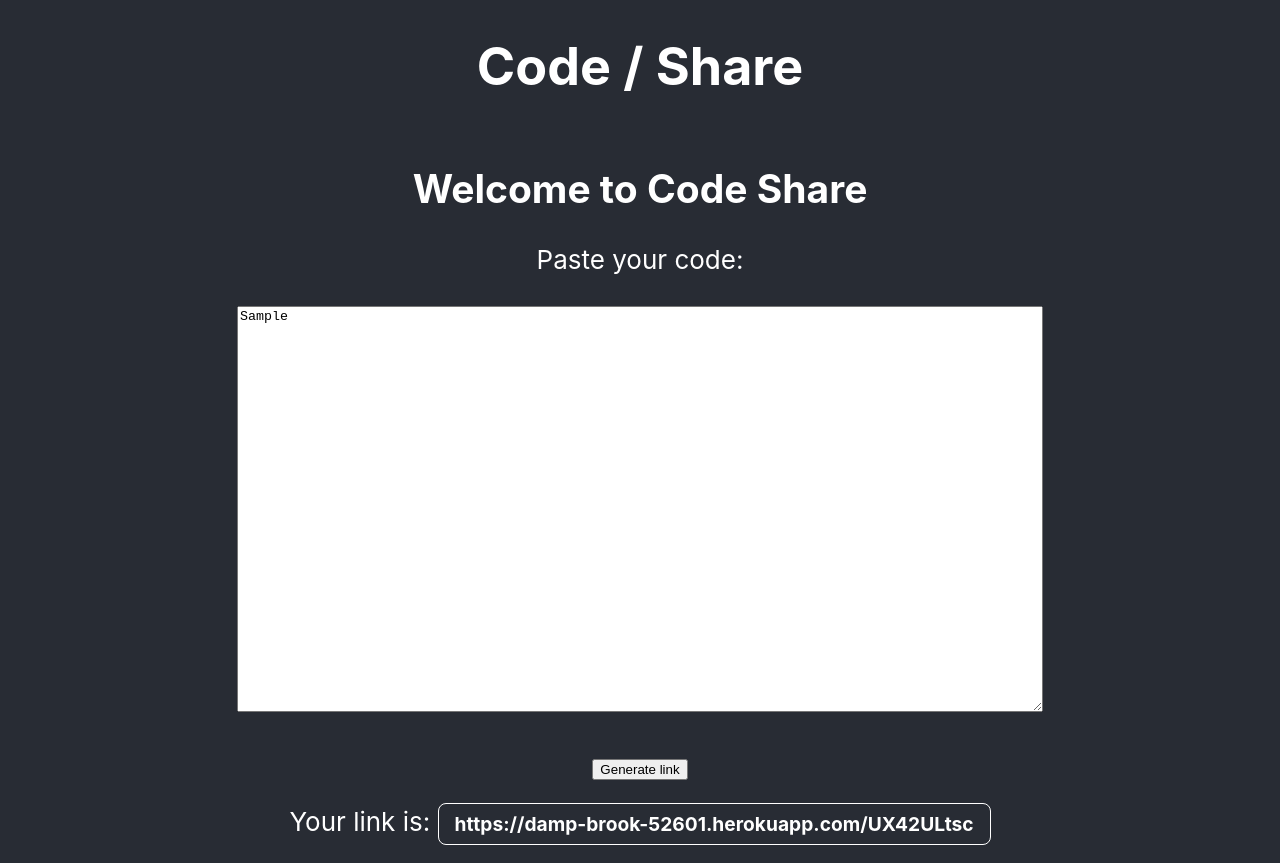
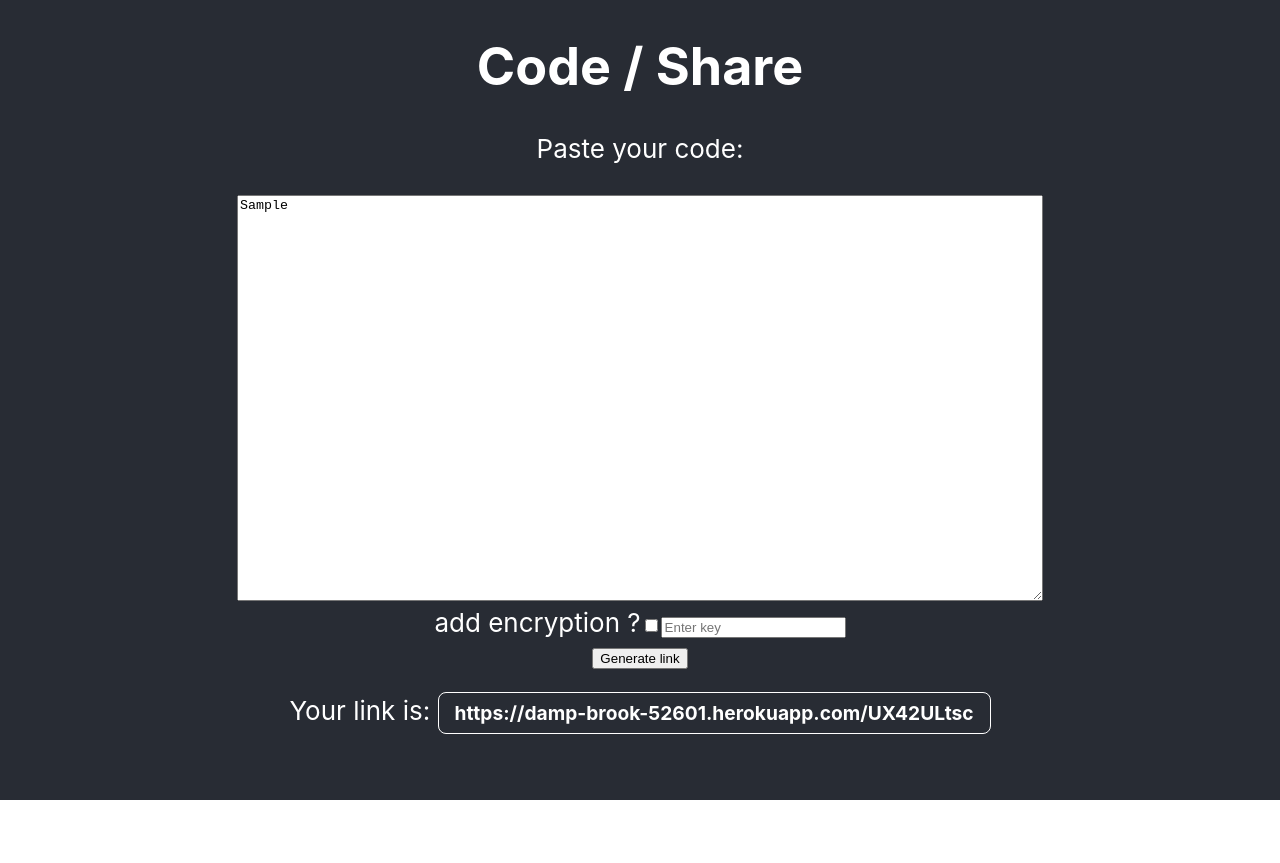
Before and after one commit to VitthalGupta/code-share, a React (Create React App) app in the folder client/: page / in a window 1280 px wide. Both pictures are taken after typing "Sample" into the empty fields and a click on the input "Generate link". After the commit the page ends 800 px from the top, so only its background shows below. Built offline with nearby package versions, Linux system fonts and the light colour scheme; no server answers.

Commit message:
schema update

```diff
--- a/client/src/components/main/main.js
+++ b/client/src/components/main/main.js
@@ -9,9 +9,12 @@ const generateId = () => {
 
 const Main = (props) => {
 
-  const [text, setState] = useState();
+  const [text, setText] = useState();
   const [generated, setGenerated] = useState(false);
   const [data, setData] = useState();
+  const [encrypt, setEncrypt] = useState(false);
+  const [encryptkey, setEncryptkey] = useState();
+  const [hide, sethide] = useState(true);
 
   const generate = (e) => {
     e.preventDefault();
@@ -22,7 +25,9 @@ const Main = (props) => {
       shortUrl: urlgen,
       pasteData: text,
       Date: new Date(),
-      expiration: calc(new Date())
+      expiration: calc(new Date()),
+      encrypt: encrypt,
+      encryptkey: encryptkey
     };
     axios.post('https://agile-reef-63966.herokuapp.com/', obj).then(res => { });
     setGenerated(true);
@@ -36,19 +41,36 @@ console.log(data);
   };
 
   const textDataChange = (e) => {
-    setState(e.target.value);
+    setText(e.target.value);
+    sethide(false);
   };
+  const encryptDataChange = (e) => {
+    setEncrypt(e.target.value);
+
+  };
+  const encryptKeyChange = (e) => {
+    setEncryptkey(e.target.value);
+  };
+  const handleEncrypt= (e) =>{
+    if (e.target.checked){
+      sethide(false);
+    }
+    else{
+      sethide(true);
+    }
+  }
   return (
     <div>
           <div className='header'>
             <center> <h1>Code / Share</h1></center>
-            <center> <h2>Welcome to Code Share</h2></center>
             <div className='body'>
             <form name="codesharedata" onSubmit={ generate } method='POST'>
               <label>Paste your code:  <br/><br/>
               <textarea onChange={textDataChange} name='code' rows='10' cols='50' placeholder='Paste your data here...' autoComplete='TRUE' className="code"></textarea><br/>
-              </label><br/>
-              <input type="submit" value="Generate link" className="Button"></input>
+              </label>
+              <label>add encryption ?<input type="checkbox" name="encrypt" onChange={encryptDataChange} onChange={handleEncrypt}  className="encrypt" /></label>
+              {!hide && <input type="text" name="encryptkey" onChange={encryptKeyChange} className="encryptkey" placeholder="Enter key" />}<br/>
+              <input type="submit" value="Generate link" className="Button" ></input>
             </form>
             </div>
             {generated && <center><p>Your link is: <a href={data.shortUrl} target="_blank" className="link-generate">{data.shortUrl}</a></p></center>}
--- a/client/src/components/show/show.js
+++ b/client/src/components/show/show.js
@@ -9,6 +9,7 @@ const Show = (props) => {
     const [data,setdata] = useState();
     const [fetched,setfetched] = useState(false);
     const [text, setState] = useState();
+    const [hide, setHide] = useState(true);
 
     useEffect(() => {
         axios.get('https://agile-reef-63966.herokuapp.com/show/' + code).then(res => {
@@ -21,17 +22,20 @@ const Show = (props) => {
     setState(e.target.value);
     console.log(e.target.value);
   };
+  if(data.encrypt === 'true'){
+
+  }
     return (
         <div>
             <div className='header'>
             <center> <h1>Code / Share</h1></center>
-            <center> <h2>Welcome to Code Share</h2></center>
             <div className='body'>
             <form name="codesharedata"  method='POST' >
               <label>Your Data will expire on {fetched && data.expiration}  <br/> <br/>
 
               <textarea onChange={textDataChange} name='code' rows='10' cols='50' placeholder='Paste your data here...' autoComplete='TRUE' value={fetched && data.pasteData} className="code"></textarea><br/>
               </label><br/>
+              {hide &&<input type="text" name="decryptkey" placeholder="Enter your key"  onChange={textDataChange} className="decryptkey" />}<br/>
               <input type="submit" value="Modify expiry data" className="Modify"></input>
             </form>
             </div>
```
Also changed, not shown: 2 other files (tests, documents, lock files or other folders).
